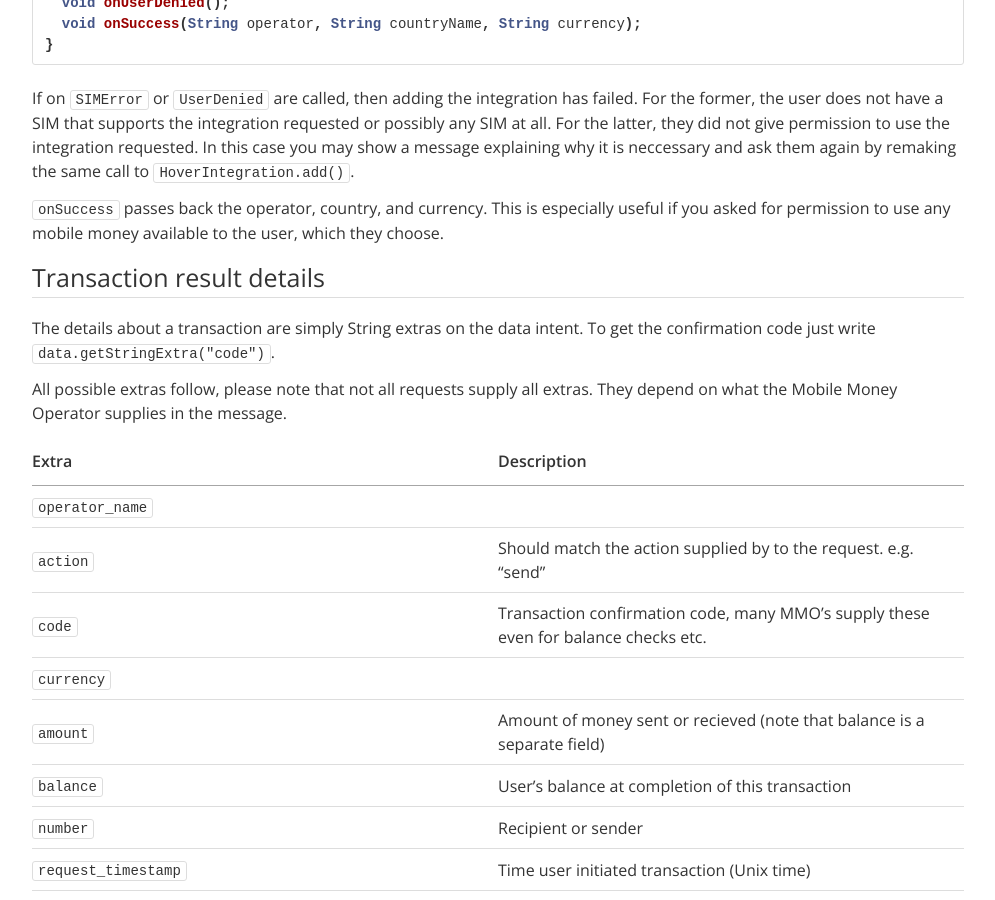
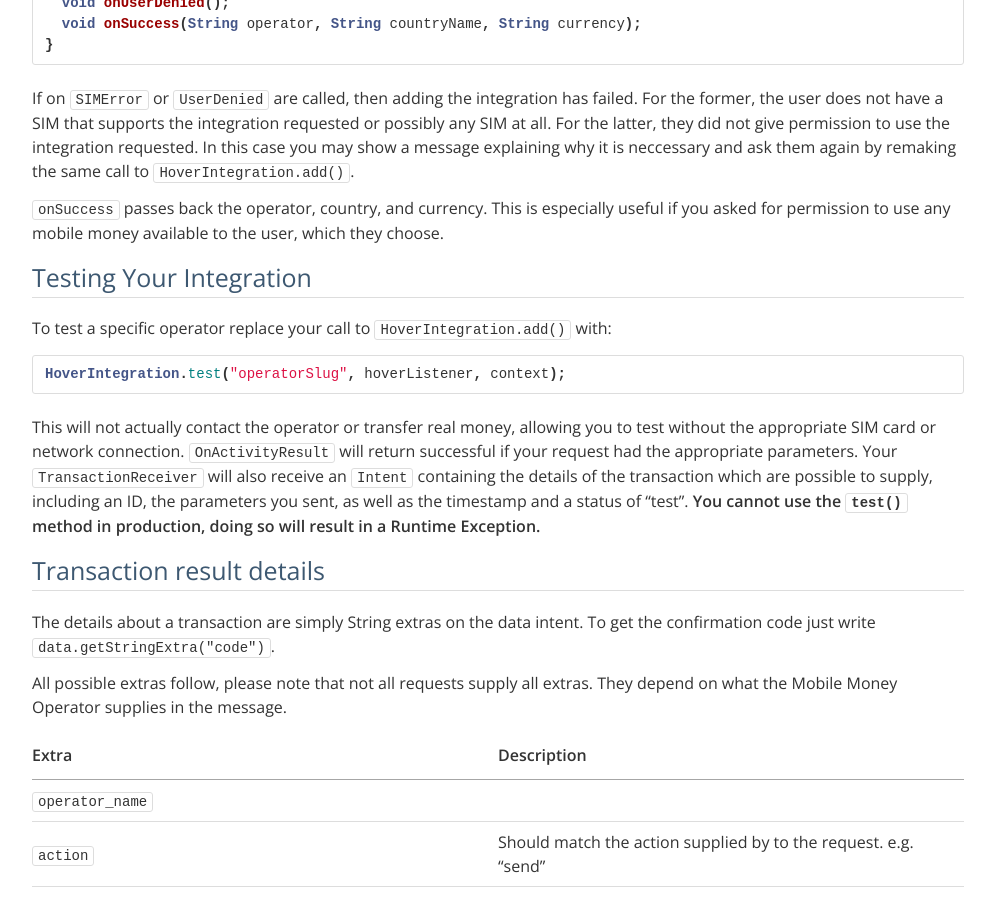
Before and after one commit to stephengacheru/usehover.github.io, a Jekyll site: the page built from index.md, in a window 1280 px wide and 900 px high, scrolled down 3959 px. Shown: the whole window, without its empty margins (142-1137 px from the left). Built offline with Jekyll 4.4.1, drawn with Linux system fonts in a browser that asks for light colours.

Commit message:
Update index.md
Added Section anchors and a section about testing.

```diff
--- a/index.md
+++ b/index.md
@@ -14,7 +14,7 @@ This SDK supports Android 4.3 - 7.0 (API 18-24). It can be used in apps with a w
 
 * Using the SDK in an app that targets API 23 or 24 can cause permission issues due to the new permission mechanism that Google introduced. We will be updating this soon, but for now if your app targets 23 or 24 you must ask for `android.permission.CALL_PHONE` and `android.permission.RECEIVE_SMS` prior to a call to request a payment (step 2 of "Using the SDK" below)
 
-## Installing the SDK
+## [Installing the SDK](#installation)
 
 ### 0. Install [Crashlytics](https://fabric.io/kits/android/crashlytics/install). This requirement will soon be removed.
 
@@ -69,7 +69,7 @@ Add your API key which you can find on your [Hover dashboard](https://www.usehov
    android:value="<YOUR_API_KEY>"/>
 {% endhighlight %}
 
-## Using the SDK
+## [Using the SDK](#Using)
 
 ### 1. Add a Hover Integration
 
@@ -186,7 +186,14 @@ If on `SIMError` or `UserDenied` are called, then adding the integration has fai
 
 `onSuccess` passes back the operator, country, and currency. This is especially useful if you asked for permission to use any mobile money available to the user, which they choose.
 
-## Transaction result details
+## [Testing Your Integration](#testing)
+To test a specific operator replace your call to `HoverIntegration.add()` with:
+{% highlight java %}
+HoverIntegration.test("operatorSlug", hoverListener, context);
+{% endhighlight %}
+This will not actually contact the operator or transfer real money, allowing you to test without the appropriate SIM card or network connection. `OnActivityResult` will return successful if your request had the appropriate parameters. Your `TransactionReceiver` will also receive an `Intent` containing the details of the transaction which are possible to supply, including an ID, the parameters you sent, as well as the timestamp and a status of "test". **You cannot use the `test()` method in production, doing so will result in a Runtime Exception.**
+
+## [Transaction result details](#result-details)
 The details about a transaction are simply String extras on the data intent. To get the confirmation code just write `data.getStringExtra("code")`.
 
 All possible extras follow, please note that not all requests supply all extras. They depend on what the Mobile Money Operator supplies in the message.
```
